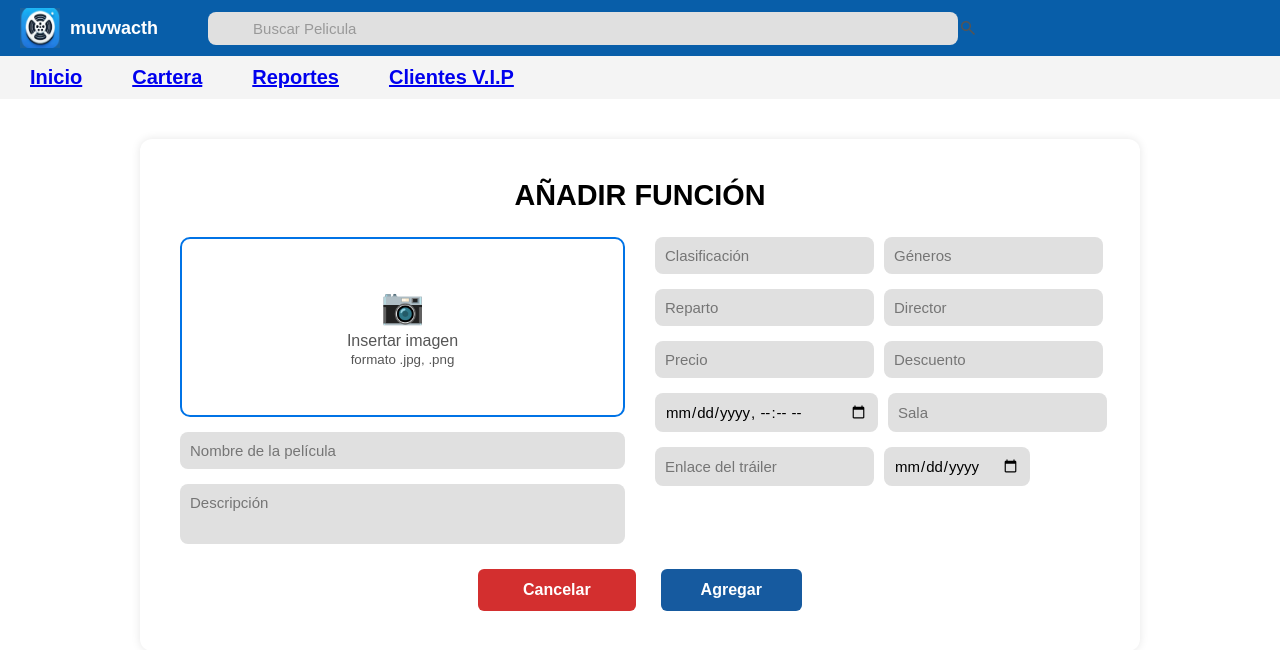
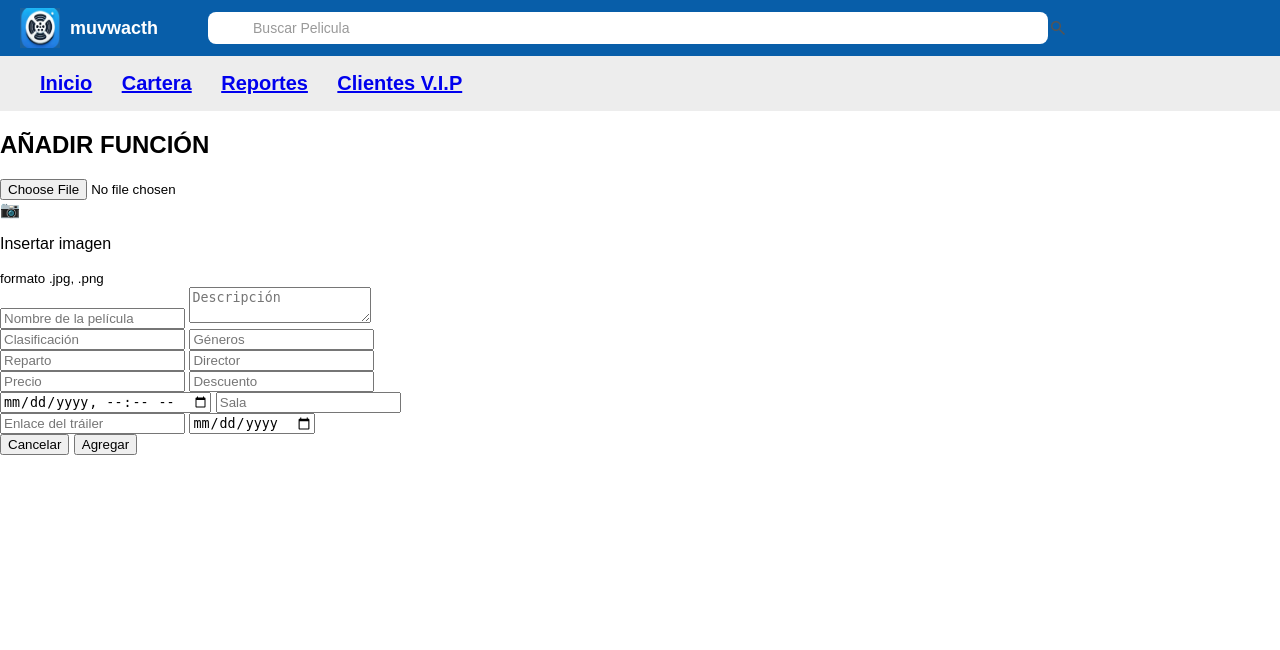
Before and after one commit to Manu77st/Muvwatch, a PHP site: the page made by src/añadir-funcion.html in a window 1280 px wide. Shown: the top 650 px of the page. Run offline with PHP 8.4, Linux system fonts and the light colour scheme.

Commit message:
Se me olvido este cambio

```diff
--- a/styles/styles.css
+++ b/styles/styles.css
@@ -318,391 +318,3 @@ body {
 .contenido-lista-move:hover {
   color: #165a9f;
 }
-
-/* añadir funcion admin*/
-.contenedor-funcion {
-  background: #fff;
-  margin: 40px auto;
-  width: 90%;
-  max-width: 1000px;
-  padding: 40px;
-  border-radius: 12px;
-  box-shadow: 0 0 10px rgba(0, 0, 0, 0.1);
-}
-
-.titulo-funcion {
-  text-align: center;
-  font-size: 1.8em;
-  font-weight: 700;
-  margin-bottom: 25px;
-  color: #000;
-}
-
-.form-funcion {
-  display: flex;
-  gap: 30px;
-  justify-content: center;
-  flex-wrap: wrap;
-}
-
-.form-izquierda,
-.form-derecha {
-  flex: 1;
-  min-width: 300px;
-  display: flex;
-  flex-direction: column;
-  gap: 15px;
-}
-
-.image-upload {
-  border: 2px solid #0073e6;
-  border-radius: 10px;
-  height: 180px;
-  display: flex;
-  justify-content: center;
-  align-items: center;
-  cursor: pointer;
-  transition: 0.3s;
-}
-
-.image-upload:hover {
-  background: #f2f8ff;
-}
-
-.image-upload input {
-  display: none;
-}
-
-.preview {
-  text-align: center;
-  color: #555;
-}
-
-.preview .icono {
-  font-size: 35px;
-  display: block;
-  margin-bottom: 5px;
-}
-
-input[type="text"],
-input[type="number"],
-input[type="url"],
-input[type="date"],
-input[type="datetime-local"],
-textarea {
-  background: #e0e0e0;
-  border: none;
-  border-radius: 8px;
-  padding: 10px;
-  font-size: 15px;
-  outline: none;
-}
-
-textarea {
-  resize: none;
-  height: 60px;
-}
-
-.grupo {
-  display: flex;
-  gap: 10px;
-}
-
-.btn-cancelar,
-.btn-agregar {
-  border: none;
-  padding: 12px 40px;
-  border-radius: 6px;
-  font-size: 16px;
-  font-weight: bold;
-  cursor: pointer;
-  color: #fff;
-}
-
-.btn-cancelar {
-  background: #d32f2f;
-}
-
-.btn-agregar {
-  background: #165a9f;
-}
-
-.botones-funcion {
-  display: flex;
-  justify-content: center;
-  gap: 25px;
-  margin-top: 25px;
-}
-
-/* añadir-clientes vip admin*/
-
-.container-vip {
-  background: #fff;
-  max-width: 800px;
-  margin: 50px auto;
-  padding: 40px;
-  border-radius: 12px;
-  text-align: center;
-  box-shadow: 0 0 8px rgba(0, 0, 0, 0.15);
-}
-
-.titulo-vip {
-  font-size: 1.8em;
-  font-weight: 700;
-  margin-bottom: 30px;
-  color: #000;
-}
-
-.form-vip {
-  display: flex;
-  flex-direction: column;
-  gap: 18px;
-}
-
-.campo {
-  display: flex;
-  justify-content: center;
-  gap: 15px;
-}
-
-.campo input {
-  background: #cfcfcf;
-  border: none;
-  border-radius: 8px;
-  padding: 12px;
-  font-size: 15px;
-  width: 100%;
-  outline: none;
-  color: #333;
-}
-
-.botones {
-  display: flex;
-  justify-content: center;
-  gap: 25px;
-  margin-top: 25px;
-}
-
-.btn-cancelar,
-.btn-guardar {
-  border: none;
-  padding: 12px 45px;
-  font-size: 16px;
-  font-weight: bold;
-  border-radius: 6px;
-  cursor: pointer;
-  color: #fff;
-}
-
-.btn-cancelar {
-  background: #d32f2f;
-}
-
-.btn-guardar {
-  background: #165a9f;
-}
-
-.btn-cancelar:hover,
-.btn-guardar:hover {
-  opacity: 0.9;
-}
-
-/* Responsivo */
-@media (max-width: 768px) {
-  .campo {
-    flex-direction: column;
-  }
-}
-
-/* Consultar cliente vip*/
-* {
-  margin: 0;
-  padding: 0;
-  box-sizing: border-box;
-  font-family: "Poppins", sans-serif;
-}
-
-.nav-move {
-  background-color: #f4f4f4;
-  padding: 10px 30px;
-}
-
-.lista-move {
-  list-style: none;
-  display: flex;
-  gap: 25px;
-}
-
-.contenido-lista-move {
-  font-weight: 600;
-  cursor: pointer;
-}
-
-.contenido-lista-move:hover {
-  color: #0e5a97;
-}
-
-/*  CONTENIDO PRINCIPAL  */
-.main-container {
-  background-color: #4a4a4a;
-  min-height: 90vh;
-  padding: 40px 20px;
-  color: white;
-}
-
-.main-container h2 {
-  text-align: center;
-  margin-bottom: 30px;
-  font-size: 20px;
-}
-
-/*  FILTROS  */
-.filtros {
-  display: flex;
-  justify-content: center;
-  align-items: center;
-  gap: 25px;
-  margin-bottom: 40px;
-  flex-wrap: wrap;
-}
-
-.campo-buscar {
-  display: flex;
-  align-items: center;
-  background-color: #f1f1f1;
-  border-radius: 30px;
-  padding: 6px 12px;
-  width: 220px;
-}
-
-.campo-buscar input {
-  border: none;
-  outline: none;
-  background: none;
-  flex: 1;
-  color: #333;
-  font-size: 14px;
-}
-
-.campo-buscar span {
-  color: gray;
-}
-
-select {
-  background-color: #f1f1f1;
-  border: none;
-  border-radius: 30px;
-  padding: 8px 14px;
-  font-size: 14px;
-  outline: none;
-  cursor: pointer;
-  color: #333;
-}
-
-/* TABLA */
-.tabla-clientes {
-  width: 90%;
-  margin: 0 auto;
-  border-collapse: collapse;
-  background-color: white;
-  color: black;
-  border: 1px solid #ccc;
-  border-radius: 10px;
-  overflow: hidden;
-}
-
-.tabla-clientes th,
-.tabla-clientes td {
-  padding: 10px 15px;
-  text-align: center;
-  border: 1px solid #ccc;
-  font-size: 14px;
-}
-
-.tabla-clientes th {
-  background-color: #e6e6e6;
-  font-weight: 700;
-}
-
-.tabla-clientes tr:nth-child(even) {
-  background-color: #f8f8f8;
-}
-
-/*  BOTONES  */
-.btn-editar {
-  background-color: #1e8f2f;
-  color: white;
-  border: none;
-  border-radius: 5px;
-  padding: 5px 10px;
-  cursor: pointer;
-}
-
-.btn-eliminar {
-  background-color: #c62828;
-  color: white;
-  border: none;
-  border-radius: 5px;
-  padding: 5px 10px;
-  cursor: pointer;
-}
-
-.btn-editar:hover {
-  background-color: #176d25;
-}
-
-.btn-eliminar:hover {
-  background-color: #a51f1f;
-}
-
-
-/* Reportes de ventas*/
-
-main {
-  background-color: #373636;
-  color: white;
-  width: 100%;
-  margin: 30px auto;
-  padding: 50px 25px;
-  border-radius: 4px;
-  min-height: 100vh;
-  text-align: center;
-  box-shadow: 0 4px 8px rgba(0, 0, 0, 0.3);
-}
-
-/* TÍTULO */
-main h2 {
-  font-size: 18px;
-  font-weight: 600;
-  margin-bottom: 25px;
-  letter-spacing: 0.5px;
-}
-
-/* TABLA */
-.tabla-clientes {
-  width: 95%;
-  margin: 0 auto;
-  border-collapse: collapse;
-  background-color: #e4e4e4;
-  color: black;
-  border-radius: 6px;
-  overflow: hidden;
-}
-
-.tabla-clientes th,
-.tabla-clientes td {
-  padding: 10px;
-  text-align: center;
-  border: 1px solid #bbb;
-  font-size: 14px;
-}
-
-.tabla-clientes th {
-  background-color: #d9d9d9;
-  font-weight: 700;
-  text-transform: capitalize;
-}
-
-.tabla-clientes tr:nth-child(even) {
-  background-color: #f3f3f3;
-}
```
